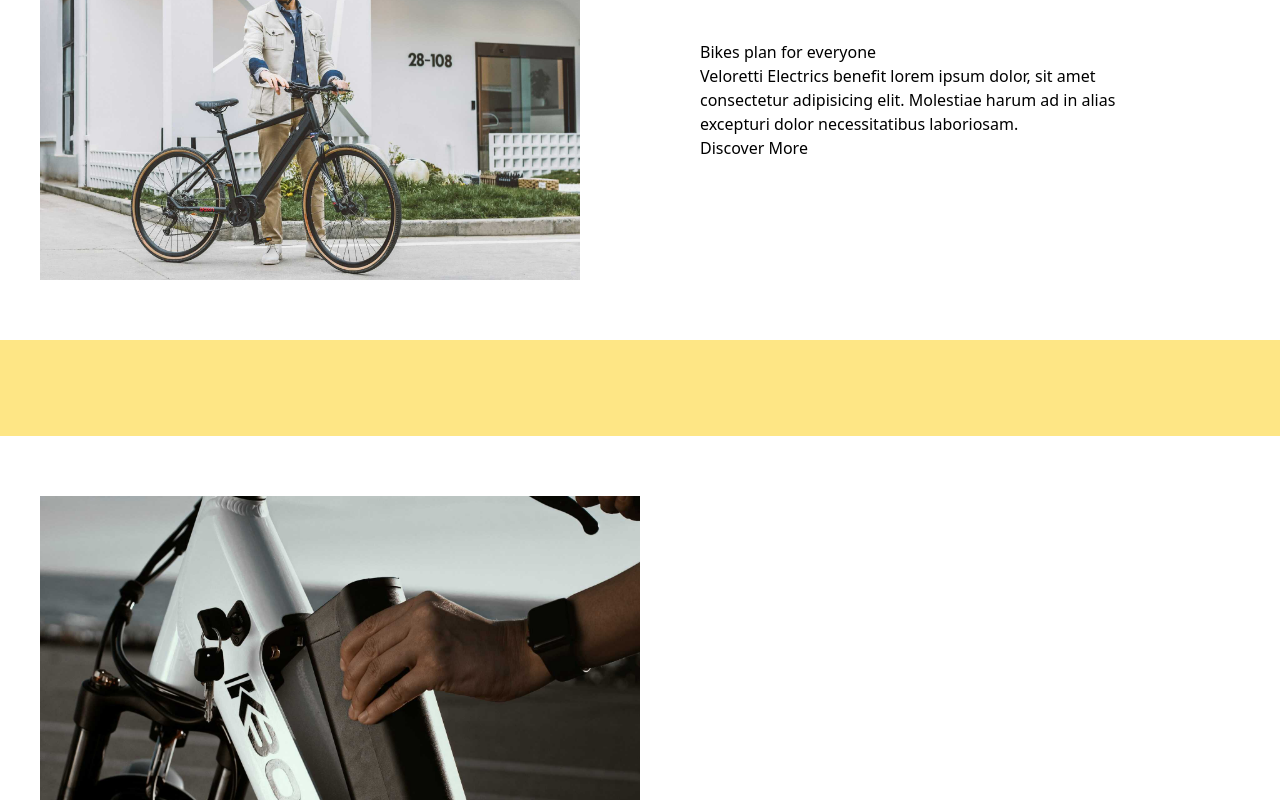
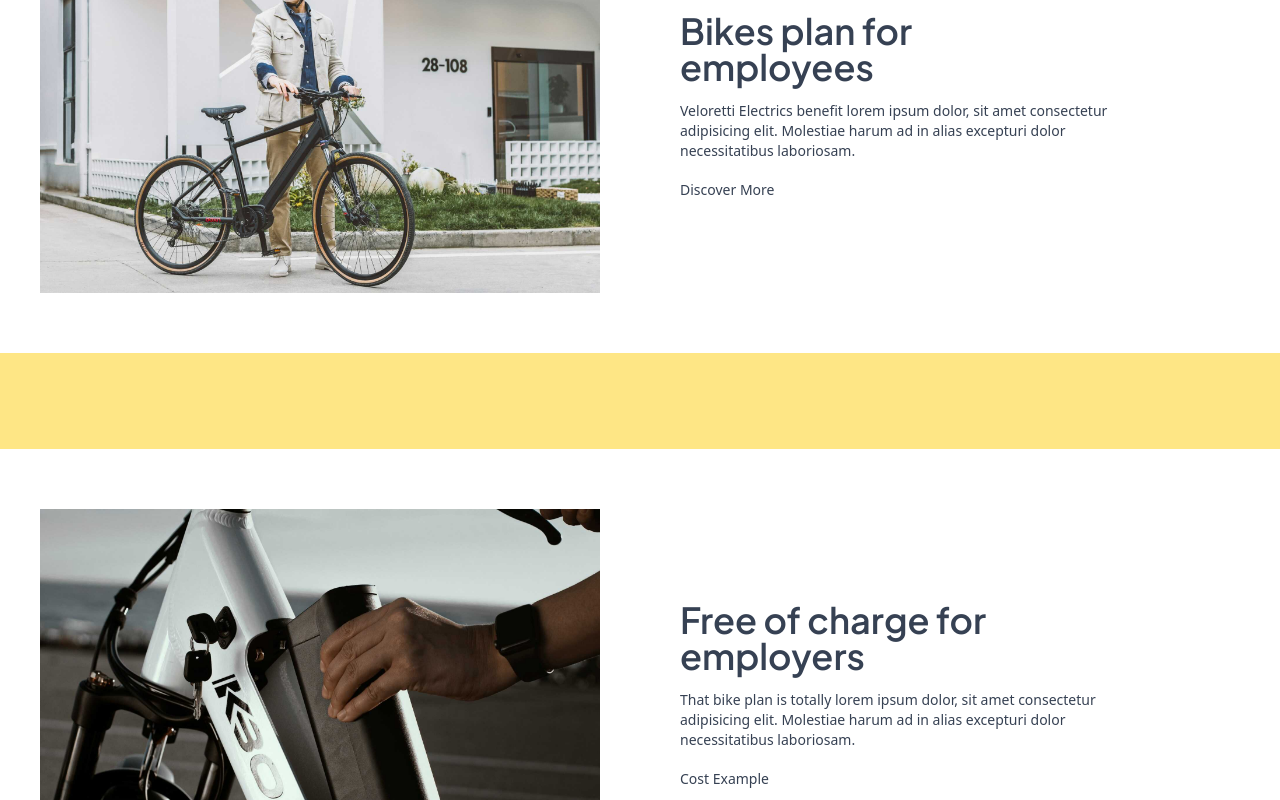
Before and after one commit to mohamedfiky/veloretti, a React (Vite) app: page / in a window 1280 px wide. Shown: the part 940-1740 px from the top of the page. Built offline with nearby package versions, Linux system fonts and the light colour scheme; a web font is replaced by a local one.

Commit message:
Add 2 instances of Image_text reusable component and make the resposive

```diff
--- a/src/components/Hero.tsx
+++ b/src/components/Hero.tsx
@@ -6,7 +6,7 @@
       <div className="w-full sm:w-3/4 h-full m-auto">
         <img src={heroImage} className=" w-full h-full object-contain" />
       </div>
-      <div className=" absolute top-1/2 -translate-y-1/2 px-10 text-white font-main space-y-1">
+      <div className=" absolute top-1/2 -translate-y-1/2 px-5 sm:px-10 text-white font-main space-y-1">
         <h1 className="uppercase">Veloretti Business</h1>
         <h2 className=" capitalize text-3xl sm:text-4xl md:text-[44px] lg:text-[52px] font-semibold">A bike to keep you fit and healthy.</h2>
       </div>
--- a/src/components/ImageText.tsx
+++ /dev/null
@@ -1,20 +0,0 @@
-import type { ReactNode } from "react";
-
-type ImageText_Props = {
-    imgLeft : boolean ,
-    imgSrc : string,
-    children: ReactNode,
-}
-
-function ImageText({imgLeft,imgSrc,children}: ImageText_Props) {
-  return (
-    <div className={`px-10 py-15 flex items-center justify-between gap-30 ${imgLeft ? "flex-row" : "flex-row-reverse"}`}>
-      <div className="w-1/2">
-        <img className="w-full" src={imgSrc} />
-      </div>
-      {children}
-    </div>
-  )
-}
-
-export default ImageText;
--- /dev/null
+++ b/src/components/Image_Text.tsx
@@ -0,0 +1,20 @@
+import type { ReactNode } from "react";
+
+type Image_Text_Props = {
+    imgLeft : boolean ,
+    imgSrc : string,
+    children: ReactNode,
+}
+
+function Image_Text({imgLeft,imgSrc,children}: Image_Text_Props) {
+  return (
+    <div className={`px-5 sm:px-10 py-10 lg:py-15 flex items-center justify-between gap-10 lg:gap-20 flex-col ${imgLeft ? "lg:flex-row" : "lg:flex-row-reverse"}`}>
+      <div className="w-full md:w-3/4 lg:w-1/2">
+        <img className="w-full" src={imgSrc} />
+      </div>
+      {children}
+    </div>
+  )
+}
+
+export default Image_Text;
--- a/src/components/MobileMenu.tsx
+++ b/src/components/MobileMenu.tsx
@@ -32,7 +32,7 @@
         </div>
 
         {isMenuOpened && (
-            <ul className="absolute inset-x-0 top-12 z-10 bg-dark-beige text-white px-10 py-4 flex flex-col gap-4 capitalize">
+            <ul className="absolute inset-x-0 top-12 z-10 bg-dark-beige text-white px-5 sm:px-10 py-4 flex flex-col gap-4 capitalize">
                 <li>
                     <NavLink className={({ isActive }) => `${isActive ? "font-bold" : ""}`} to="/" onClick={()=>{closeMenu()}}>home</NavLink>
                 </li>
--- a/src/components/NavBar.tsx
+++ b/src/components/NavBar.tsx
@@ -9,7 +9,7 @@
 function NavBar() {
 
   return (
-    <div className="relative text-gray-700 px-10 py-2.5 flex justify-between items-center gap-10">
+    <div className="relative text-gray-700 px-5 sm:px-10 py-2.5 flex justify-between items-center gap-10">
 
       <Logo />
       <Nav />
--- a/src/pages/Home.tsx
+++ b/src/pages/Home.tsx
@@ -1,5 +1,5 @@
 import Hero from "../components/Hero";
-import ImageText from "../components/ImageText";
+import Image_Text from "../components/Image_Text";
 import img_txt_1 from "../assets/images/img-txt-1.jpg" ;
 import img_txt_2 from "../assets/images/img-text-2.jpg" ;
 
@@ -8,21 +8,27 @@
   return (
     <>
       <Hero />
-      <ImageText imgLeft={true} imgSrc={img_txt_1}>
-        <div className="w-1/2">
-          <h2>Bikes plan for everyone</h2>
-          <p className="w-4/5">Veloretti Electrics benefit lorem ipsum dolor, sit amet consectetur adipisicing elit. Molestiae harum ad in alias excepturi dolor necessitatibus laboriosam.</p>
-          <button className="cursor-pointer">Discover More</button>
+      <Image_Text imgLeft={true} imgSrc={img_txt_1}>
+        <div className="lg:w-1/2 text-center lg:text-left text-gray-700 space-y-4">
+          <h2 className="text-3xl sm:text-4xl leading-none font-semibold font-main">Bikes plan for <br className="hidden lg:block" /> employees</h2>
+          <p className="w-4/5 text-sm mx-auto lg:mx-0">Veloretti Electrics benefit lorem ipsum dolor, sit amet consectetur adipisicing elit. Molestiae harum ad in alias excepturi dolor necessitatibus laboriosam.</p>
+          <button className="cursor-pointer text-sm">Discover More</button>
         </div>
-      </ImageText>
+      </Image_Text>
 
       <div className="h-24 bg-amber-200"></div>
 
-      <ImageText imgLeft={true} imgSrc={img_txt_2}>
-        <div>
+      <Image_Text imgLeft={true} imgSrc={img_txt_2}>
+        <div className="lg:w-1/2 text-center lg:text-left text-gray-700 space-y-4">
+          <h2 className="text-3xl sm:text-4xl leading-none font-semibold font-main">Free of charge for <br className="hidden lg:block" /> employers</h2>
+          <p className="w-4/5 text-sm mx-auto lg:mx-0">That bike plan is totally lorem ipsum dolor, sit amet consectetur adipisicing elit. Molestiae harum ad in alias excepturi dolor necessitatibus laboriosam.</p>
+          <button className="cursor-pointer text-sm">Cost Example</button>
+        </div>
+      </Image_Text>
 
-        </div>
-      </ImageText>
+      <div className="h-[1000px] bg-cyan-700"></div>
+
+
     </>
   )
 }
```
